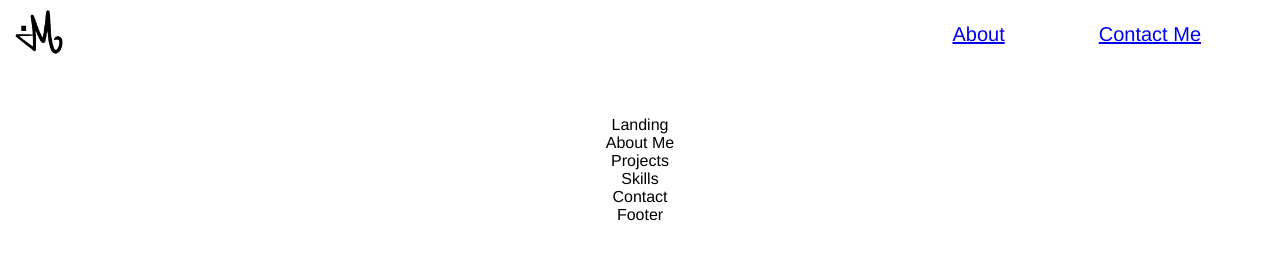
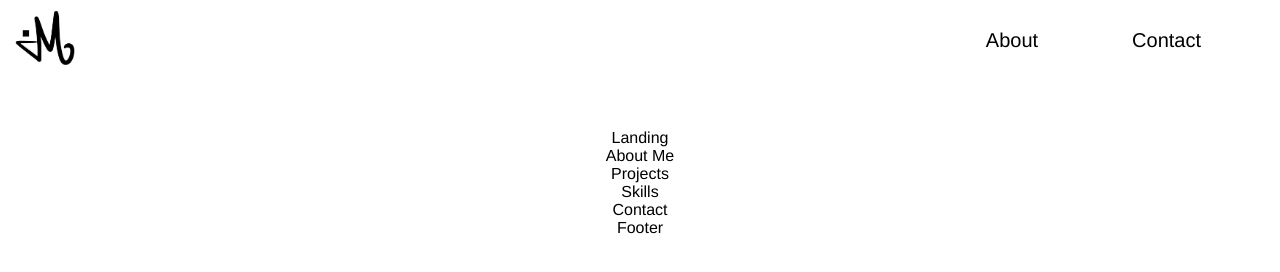
Before and after one commit to Scramblelock/portfolio, a React app: page / in a window 1280 px wide. Built offline with nearby package versions, Linux system fonts and the light colour scheme.

Commit message:
removed text decoration on menu items

```diff
--- a/src/components/Navigation/Navigation.css
+++ b/src/components/Navigation/Navigation.css
@@ -14,11 +14,16 @@
 .navBar li {
 	display: flex;
 	padding: 8px 15px;
+	font-size: 20px;
 }
 
 .menuItems {
-	font-size: 20px;
 	margin-right: 5%;
+}
+
+.navBar a {
+	text-decoration: none;
+	color: black;
 }
 
 .logo {
--- a/src/components/Navigation/Navigation.js
+++ b/src/components/Navigation/Navigation.js
@@ -9,7 +9,7 @@
 			<ul className='navBar'>
 				<li className='logo'><a href="/"><img className='marcLogo' alt='marcLogo' src={marcLogo}/></a></li>
         <li className='menuItems'><a href="#about">About</a></li>
-        <li className='menuItems'><a href="#contact">Contact Me</a></li>
+        <li className='menuItems'><a href="#contact">Contact</a></li>
 			</ul>
 		</div>
 	);
```
